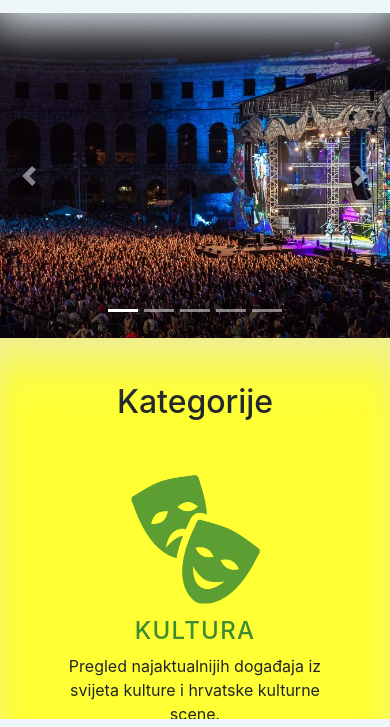
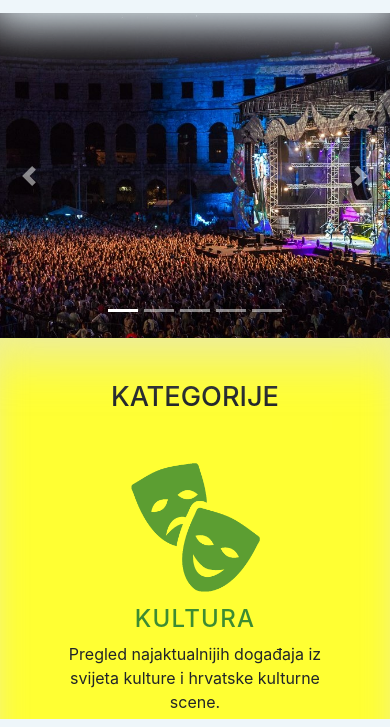
Before and after one commit to antisa97/e-Ulaznice, a Gatsby site in the folder gatsby-project/: page / in a window 390 px wide. Shown: the part 72-799 px from the top of the page. Built offline with nearby package versions, Linux system fonts and the light colour scheme; Gatsby itself is replaced by a stand-in of ours.

Commit message:
Changing index.module.css

```diff
--- a/gatsby-project/src/styles/index.module.css
+++ b/gatsby-project/src/styles/index.module.css
@@ -117,10 +117,11 @@
     background-color: #ffff33;
     transform: scale(1);
     z-index: 0;
+    box-shadow: none;
   }
 
   .categoryTitle {
-    text-transform: capitalize;
+    font-size: 1.7rem;
     letter-spacing: 0;
   }
 
```
